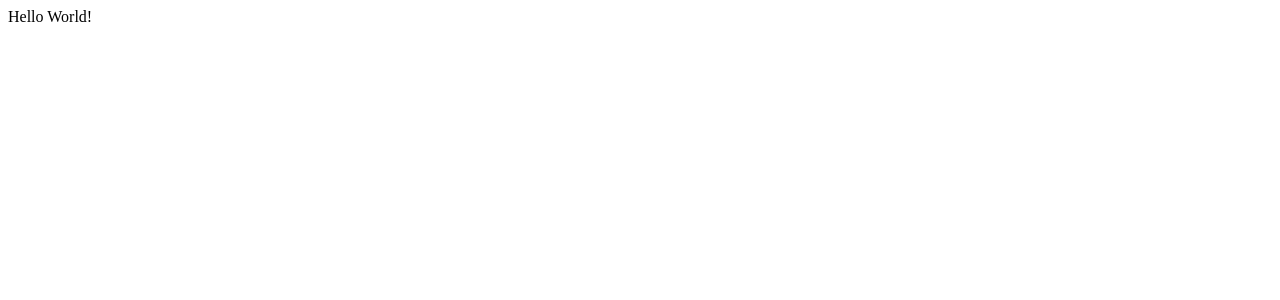
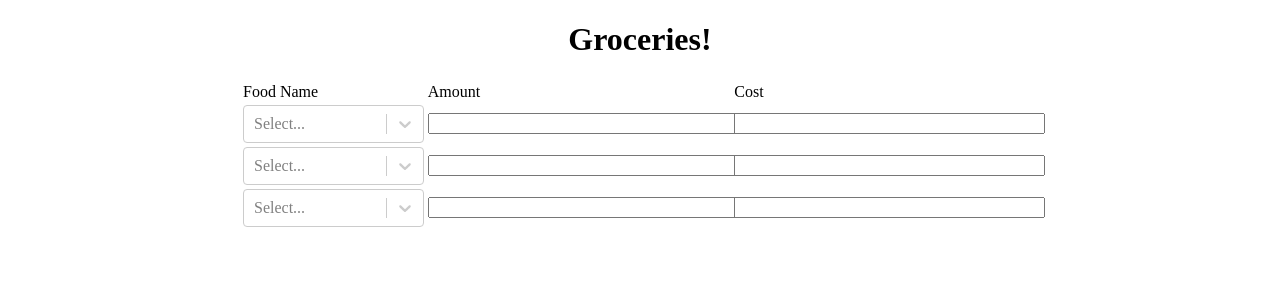
Before and after one commit to sebluy/groceries, a React app: page / in a window 1280 px wide. Shown: the top 300 px of the page. Built offline with nearby package versions, Linux system fonts and the light colour scheme.

Commit message:
Add a basic form

```diff
--- a/index.css
+++ b/index.css
@@ -0,0 +1,17 @@
+#main {
+    width: 800px;
+    margin-left: auto;
+    margin-right: auto;
+}
+
+#main h1 {
+    text-align: center;
+}
+
+#main table {
+    width: 100%;
+}
+
+#main input {
+    width: 100%;
+}
--- a/package.json
+++ b/package.json
@@ -5,6 +5,7 @@
     "dexie": "^3.2.0",
     "react": "^17.0.2",
     "react-dom": "^17.0.2",
+    "react-select": "^5.2.2",
     "ts-loader": "^9.2.6",
     "webpack": "^5.68.0",
     "webpack-cli": "^4.9.2"
--- a/src/components/App.tsx
+++ b/src/components/App.tsx
@@ -1,12 +1,96 @@
 import * as React from 'react'
 import * as ReactDOM from 'react-dom'
+import AsyncSelect from 'react-select/async'
 
 export class App extends React.Component<any, any> {
 
+    constructor(props) {
+        super(props);
+        this.state = {
+            rows: [
+                this.defaultRow(),
+                this.defaultRow(),
+                this.defaultRow(),
+            ]
+        }
+    }
+
+    defaultRow() {
+        return {amount: '', cost: ''}
+    }
+
     render() {
         return (
-            <div>Hello World!</div>
+            <div id="main">
+                <h1>Groceries!</h1>
+                <table>
+                    <thead>
+                        <tr>
+                            <td>Food Name</td>
+                            <td>Amount</td>
+                            <td>Cost</td>
+                        </tr>
+                    </thead>
+                    <tbody>
+                        {this.state.rows.map(this.renderRow.bind(this))}
+                    </tbody>
+                </table>
+            </div>
         )
+    }
+
+    renderRow(row, i) {
+        return (
+            <tr key={i}>
+                <td><AsyncSelect
+                    loadOptions={this.loadOptions.bind(this)}
+                    value={row.food}
+                    onChange={(food) => {
+                        this.state.rows[i].food = food
+                        this.setState(this.state)
+                    }}
+                /></td>
+                <td><input
+                    type="text"
+                    value={row.amount}
+                    onChange={(e) => {
+                        this.state.rows[i].amount = e.target.value
+                        this.setState(this.state)
+                    }}
+                /></td>
+                <td><input
+                    type="number"
+                    value={row.cost}
+                    onChange={(e) => {
+                        this.state.rows[i].cost = e.target.value
+                        this.setState(this.state)
+                    }}
+                /></td>
+            </tr>
+        )
+    }
+
+    post(url, data) {
+        return fetch(url, {
+            method: 'POST',
+            headers: {'Content-Type': 'application/json'},
+            body: JSON.stringify(data)
+        })
+    }
+
+    loadOptions(input: string) {
+        // TODO: Do I need to rate limit this?
+        // TODO: Move apiKey into some kind of config manager
+        let apiKey = 'XJhL3a6dKg1b8xMzv5KA9GcuLLxmjeXFLfehyGbO'
+        let url = `https://api.nal.usda.gov/fdc/v1/foods/list?api_key=${apiKey}`
+        return this.post(url, {query: input, pageSize: 10})
+            .then(response => response.json())
+            .then(data => {
+                console.log(data)
+                return data.map(item => {
+                    return {value: item.fdcId, label: item.description}
+                })
+            })
     }
 
 }
```
Also changed, not shown: 2 other files (tests, documents, lock files or other folders).
